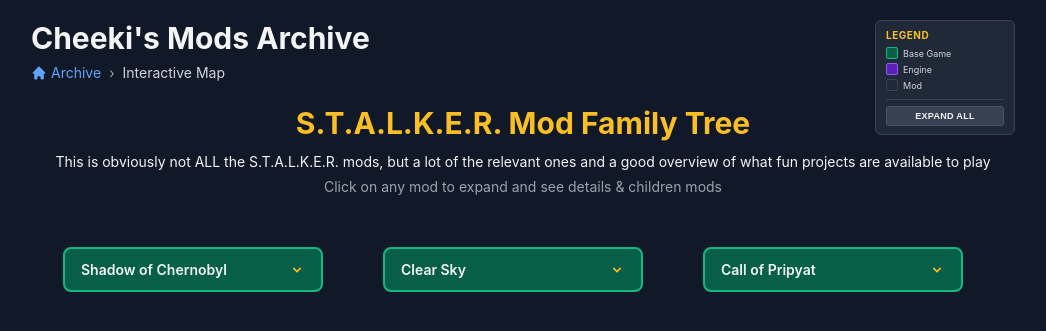
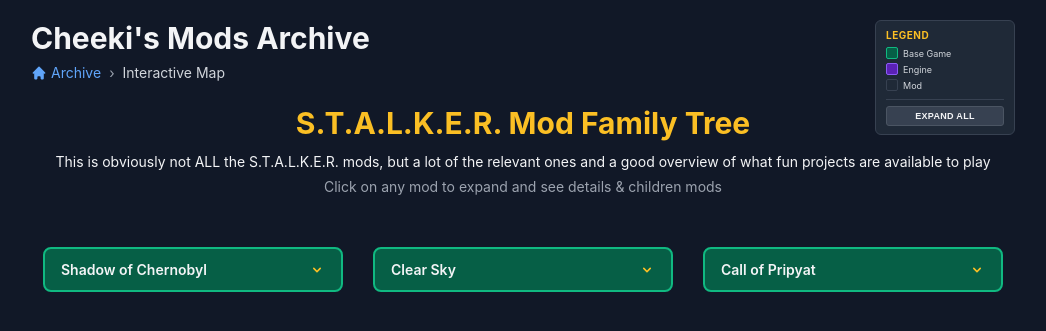
Before and after one commit to Cheekitos/CSMA-Test, a Jekyll site: the page stalker-map.html, which Jekyll copies as it is, in a window 1280 px wide. Shown: the top 331 px of the page, without its empty margins (117-1163 px from the left). Built offline with Jekyll 4.4.1, drawn with Linux system fonts in a browser that asks for light colours.

Commit message:
Update stalker-map.html

```diff
--- a/stalker-map.html
+++ b/stalker-map.html
@@ -27,8 +27,8 @@
 
     .flowchart-container {
       display: grid;
-      grid-template-columns: repeat(3, 280px);
-      gap: 40px;
+      grid-template-columns: repeat(3, 300px);
+      gap: 30px;
       padding: 20px 0;
       justify-content: center;
     }
@@ -83,7 +83,7 @@
       width: 100%;
       position: relative;
       padding-left: 40px;
-      align-items: flex-start;
+      align-items: stretch;
       margin-left: 0;
     }
 
@@ -130,15 +130,10 @@
       border: 2px solid #374151;
       border-radius: 8px;
       padding: 12px 16px;
-      width: 240px;
+      width: 100%;
       cursor: pointer;
       transition: all 0.3s ease;
       position: relative;
-    }
-
-    /* Smaller cards for hierarchical children */
-    .hierarchical-item .mod-card {
-      width: 200px;
     }
 
     .mod-card:hover {
@@ -155,7 +150,6 @@
     .mod-card.base-game {
       border-color: #10b981;
       background: #065f46;
-      width: 260px;
     }
 
     .mod-card.base-game:hover {
@@ -438,15 +432,15 @@
       }
 
       .mod-card {
-        width: 220px;
+        max-width: 240px;
       }
 
       .mod-card.base-game {
-        width: 240px;
+        max-width: 260px;
       }
 
       .hierarchical-item .mod-card {
-        width: 180px;
+        max-width: 200px;
       }
 
       .map-legend {
```
